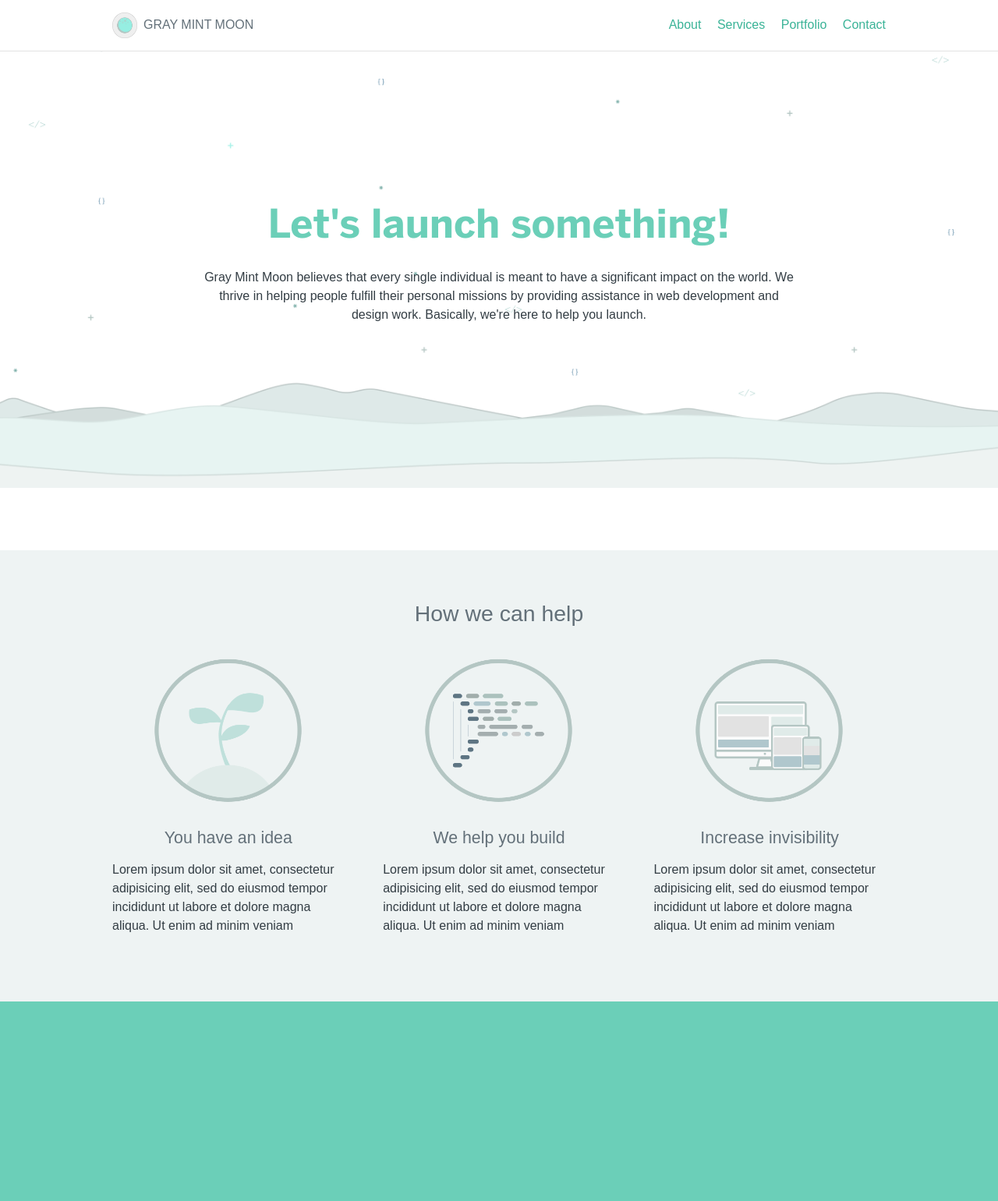
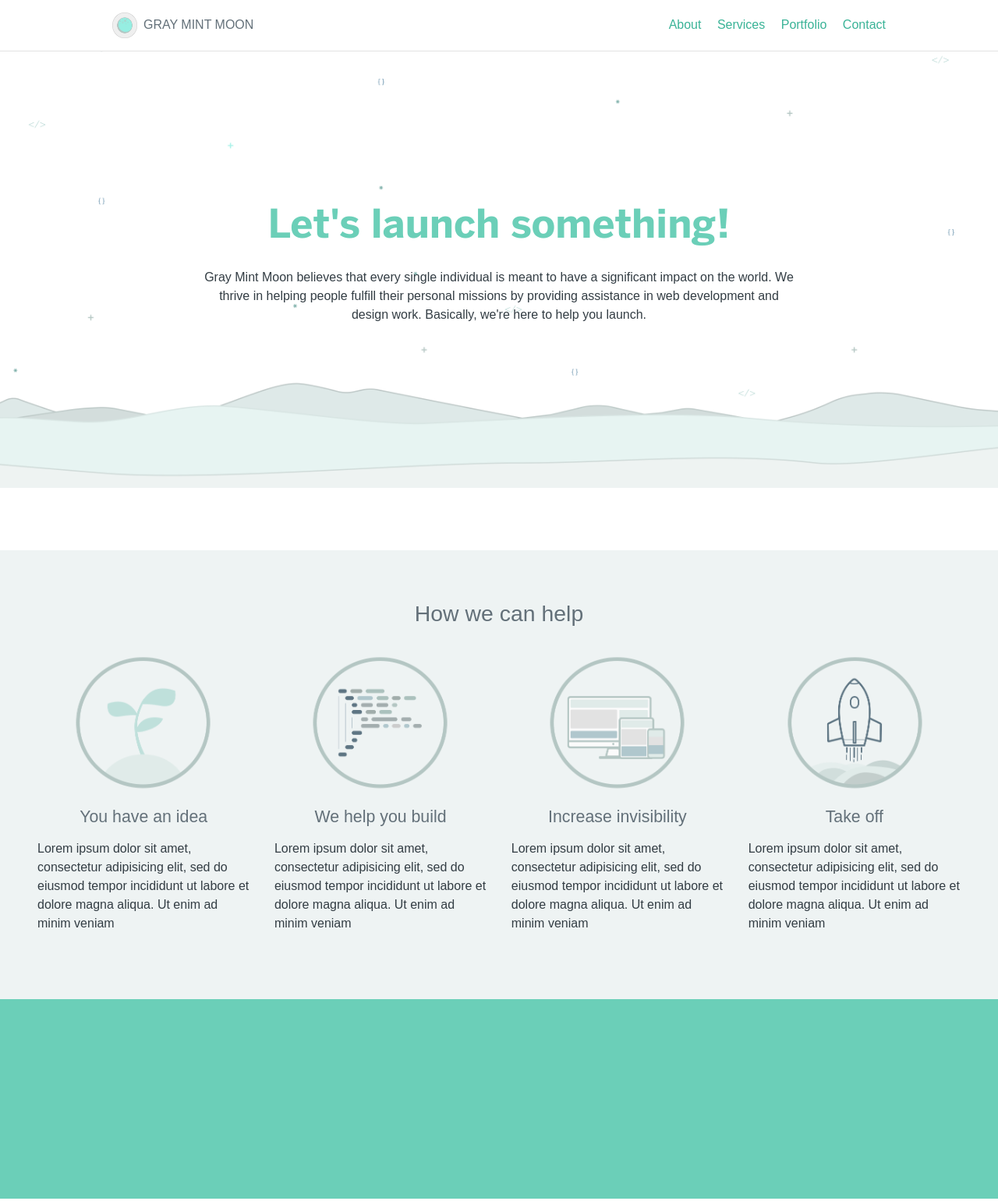
Before and after one commit to graymintmoon/graymintmoon.github.io, a Jekyll site: the page built from index.md, in a window 1280 px wide. Shown: the whole page at 78% size. Built offline with Jekyll 4.4.1, drawn with Linux system fonts in a browser that asks for light colours; nearby versions of some CDN libraries; some web fonts are replaced.

Commit message:
responsive helpers

```diff
--- a/_sass/base/_config.scss
+++ b/_sass/base/_config.scss
@@ -25,6 +25,7 @@ $black: #FDFDFD;
 $light-gray: lighten($charcoal, 35%);
 
 // Width of the content area
+$xxl-screen: 76em;
 $xl-screen: 64em;
 $lg-screen: 50em;
 $md-screen: 40em;
--- a/_sass/components/_img.scss
+++ b/_sass/components/_img.scss
@@ -1,9 +1,15 @@
 .img {
 	&_full {
 		width: 100%;
+		display: block;
+		margin: 0 auto;
+
+		@include media-query($xl-screen) {
+			width: 60%
+		}
 
 		@include media-query($sm-screen) {
-			width: 75%;
+			width: 55%;
 			display: block;
 			margin: 0 auto;
 		}
--- a/_sass/layout/_column.scss
+++ b/_sass/layout/_column.scss
@@ -1,22 +1,23 @@
 .column {
-	&_half {
+	&_fourths {
 		display: flex;
 		justify-content: space-between;
 		align-items: center;
-		@include media-query($md-screen) {
+		@include media-query($xl-screen) {
+			flex-wrap: wrap;
+		}
+
+		@include media-query($sm-screen) {
 			flex-direction: column;
 		}
 	}
 
-	&_half_block {
-		width: 45%;
-		@include media-query($md-screen) {
-			width: 100%
+	&_quarter {
+		width: 23%;
+		@include media-query($xl-screen) {
+			width: 45%
 		}
-	}
 
-	&_third_block {
-		width: 30%;
 		@include media-query($md-screen) {
 			width: 100%
 		}
--- a/_sass/layout/_container.scss
+++ b/_sass/layout/_container.scss
@@ -9,6 +9,7 @@
 
 .container {
 	@include container;
+	&_xxl {@include container; max-width: $xxl-screen;}
 	&_xl {@include container; max-width: $xl-screen;}
 	&_lg {@include container; max-width: $lg-screen;}
 	&_md {@include container; max-width: $md-screen;}
--- a/index.md
+++ b/index.md
@@ -11,23 +11,29 @@ title: Home
 	</div>
 </div>
 <div class="row_sm bg_lightgray">
-	<div class="container_xl">
+	<div class="container_xxl">
 		<h3 class="text_center">How we can help</h3>
-		<div class="column_half">
-			<div class="column_third_block">
+		<div class="column_fourths">
+			<div class="column_quarter">
 				<img class="img_full" src="{{site.url}}/assets/idea.png" alt="">
 				<h4 class="text_center">You have an idea</h4>
 				<p>Lorem ipsum dolor sit amet, consectetur adipisicing elit, sed do eiusmod
 				tempor incididunt ut labore et dolore magna aliqua. Ut enim ad minim veniam</p>
-			</div><div class="column_third_block">
+			</div><div class="column_quarter">
 			<img class="img_full" src="{{site.url}}/assets/code.png" alt="">
 			<h4 class="text_center">We help you build</h4>
 			<p>Lorem ipsum dolor sit amet, consectetur adipisicing elit, sed do eiusmod
 			tempor incididunt ut labore et dolore magna aliqua. Ut enim ad minim veniam</p>
 		</div>
-		<div class="column_third_block">
+		<div class="column_quarter">
 			<img class="img_full" src="{{site.url}}/assets/devices.png" alt="">
 			<h4 class="text_center">Increase invisibility</h4>
+			<p>Lorem ipsum dolor sit amet, consectetur adipisicing elit, sed do eiusmod
+			tempor incididunt ut labore et dolore magna aliqua. Ut enim ad minim veniam</p>
+		</div>
+		<div class="column_quarter">
+			<img class="img_full" src="{{site.url}}/assets/launch.png" alt="">
+			<h4 class="text_center">Take off</h4>
 			<p>Lorem ipsum dolor sit amet, consectetur adipisicing elit, sed do eiusmod
 			tempor incididunt ut labore et dolore magna aliqua. Ut enim ad minim veniam</p>
 		</div>
```
Also changed, not shown: assets/launch.png (added).
